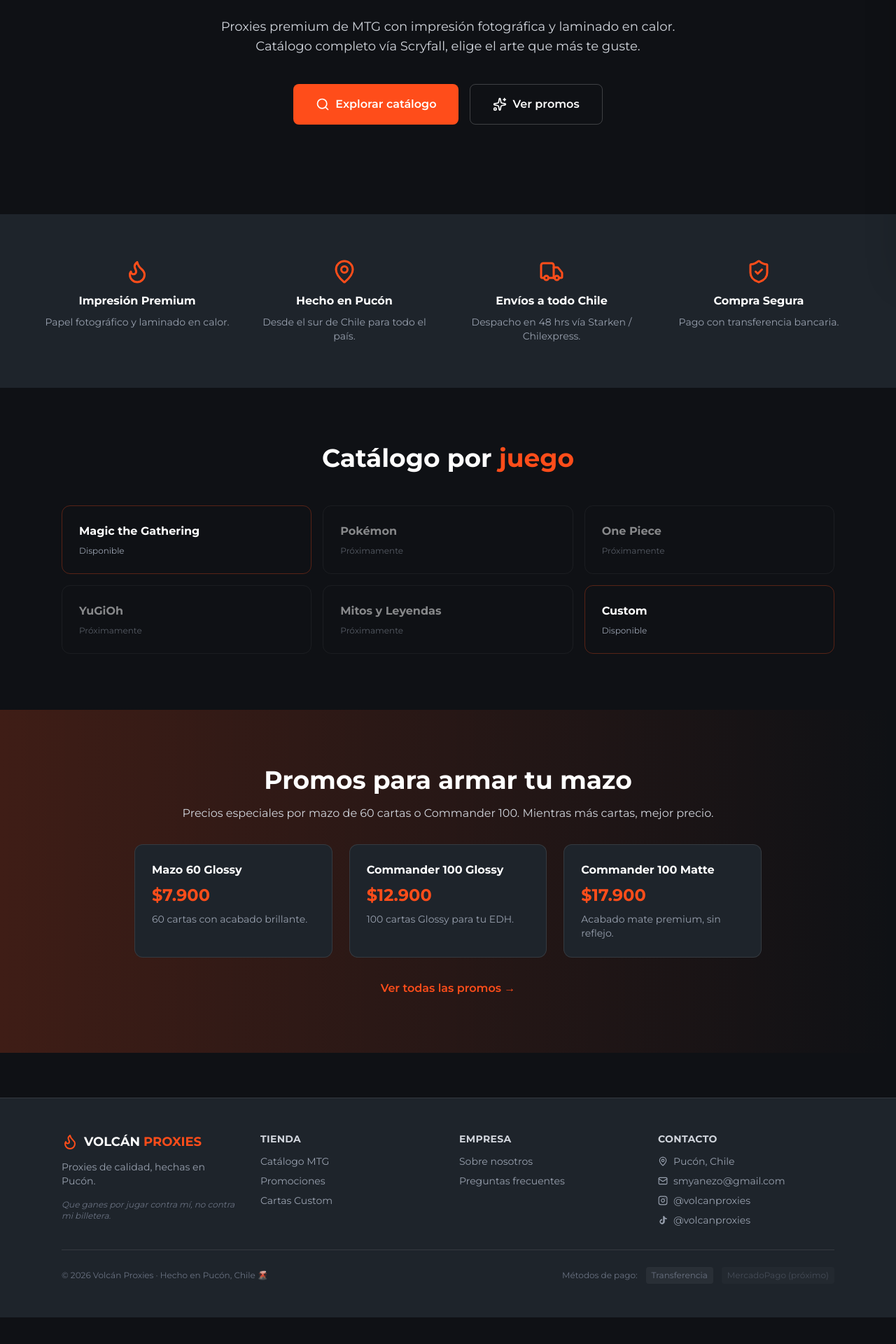
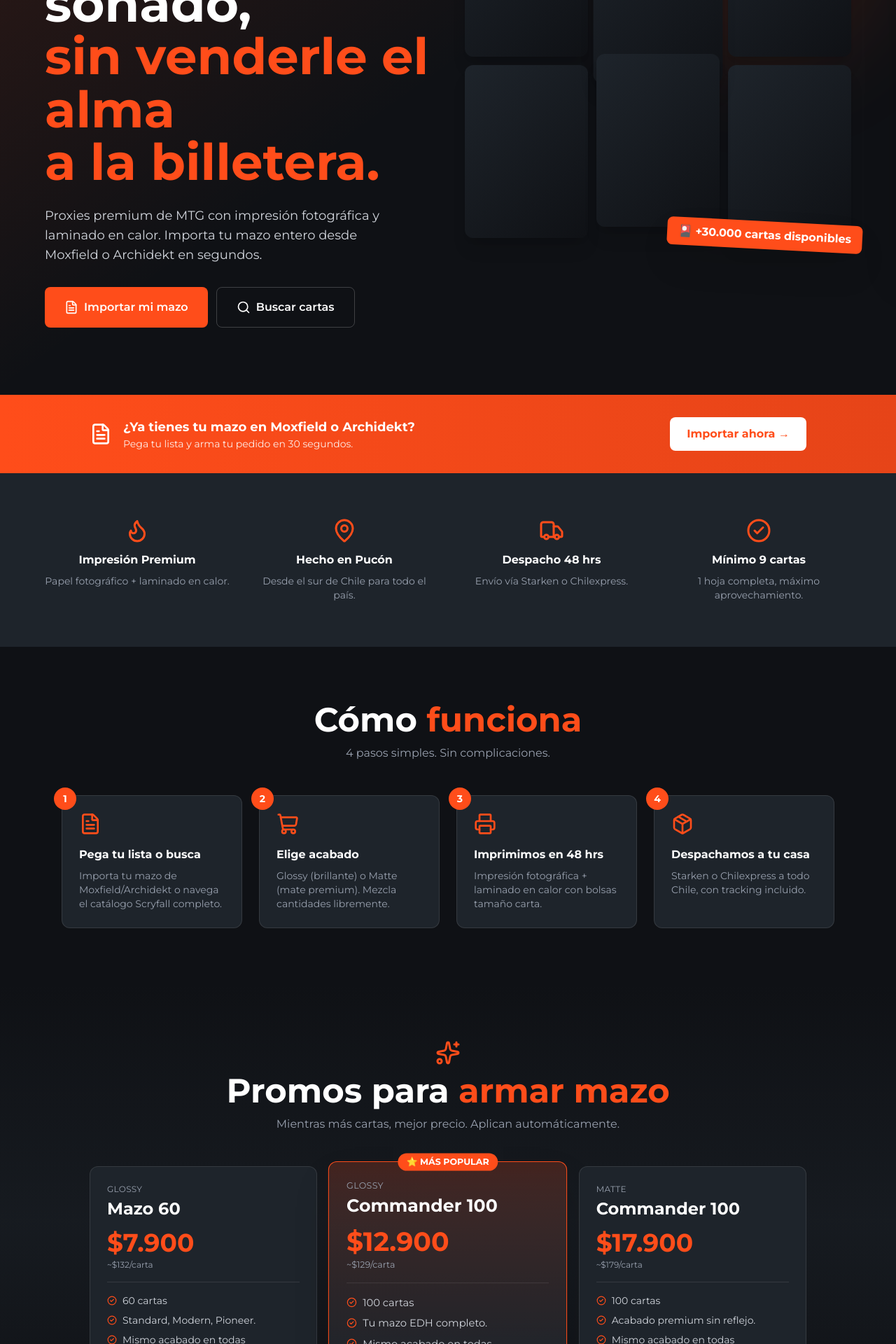
Before and after one commit to Boffo90/volcan-proxies, a Next.js app: page / in a window 1280 px wide. Shown: the part 420-2340 px from the top of the page at 70% size. Before the commit the page ends 2302 px from the top, so only its background shows below. Built offline with nearby package versions, Linux system fonts and the light colour scheme; no server answers.

Commit message:
Landing 2.0 + minimo 9 cartas

```diff
--- a/app/api/pedido/route.ts
+++ b/app/api/pedido/route.ts
@@ -46,8 +46,20 @@ export async function POST(req: Request) {
 	};
 
 	if (!nombre || !email || !direccion || !comuna || !items?.length) {
-  	return NextResponse.json({ error: "Datos incompletos" }, { status: 400 });
-	}
+  return NextResponse.json({ error: "Datos incompletos" }, { status: 400 });
+}
+
+const totalQty = items.reduce(
+  (s: number, i: { quantity: number }) => s + i.quantity,
+  0
+);
+if (totalQty < 9) {
+  return NextResponse.json(
+	{ error: "Pedido mínimo: 9 cartas" },
+	{ status: 400 }
+  );
+}
+
 
 	const sb = supabaseAdmin();
 
--- a/app/page.tsx
+++ b/app/page.tsx
@@ -1,34 +1,40 @@
 "use client";
 
+import { useEffect, useState } from "react";
 import { useRouter } from "next/navigation";
 import {
   Flame,
   Truck,
-  ShieldCheck,
   MapPin,
   Search,
   Sparkles,
+  FileText,
+  Printer,
+  Package,
+  CheckCircle2,
+  ShoppingCart,
 } from "lucide-react";
 import NavBar from "@/components/NavBar";
 import Footer from "@/components/Footer";
+import {
+  getRandomCards,
+  getCardImage,
+  type ScryfallCard,
+} from "@/lib/scryfall";
 
 export default function Home() {
   const router = useRouter();
+  const [showcase, setShowcase] = useState<ScryfallCard[]>([]);
 
-  const categorias = [
-	{ name: "Magic the Gathering", available: true, slug: "catalogo" },
-	{ name: "Pokémon", available: false, slug: "pokemon" },
-	{ name: "One Piece", available: false, slug: "onepiece" },
-	{ name: "YuGiOh", available: false, slug: "yugioh" },
-	{ name: "Mitos y Leyendas", available: false, slug: "myl" },
-	{ name: "Custom", available: true, slug: "custom" },
-  ];
+  useEffect(() => {
+	getRandomCards(6).then((cards) => setShowcase(cards));
+  }, []);
 
   const features = [
 	{
   	icon: Flame,
   	title: "Impresión Premium",
-  	desc: "Papel fotográfico y laminado en calor.",
+  	desc: "Papel fotográfico + laminado en calor.",
 	},
 	{
   	icon: MapPin,
@@ -37,69 +43,171 @@ export default function Home() {
 	},
 	{
   	icon: Truck,
-  	title: "Envíos a todo Chile",
-  	desc: "Despacho en 48 hrs vía Starken / Chilexpress.",
+  	title: "Despacho 48 hrs",
+  	desc: "Envío vía Starken o Chilexpress.",
 	},
 	{
-  	icon: ShieldCheck,
-  	title: "Compra Segura",
-  	desc: "Pago con transferencia bancaria.",
+  	icon: CheckCircle2,
+  	title: "Mínimo 9 cartas",
+  	desc: "1 hoja completa, máximo aprovechamiento.",
+	},
+  ];
+
+  const pasos = [
+	{
+  	icon: FileText,
+  	title: "Pega tu lista o busca",
+  	desc: "Importa tu mazo de Moxfield/Archidekt o navega el catálogo Scryfall completo.",
+	},
+	{
+  	icon: ShoppingCart,
+  	title: "Elige acabado",
+  	desc: "Glossy (brillante) o Matte (mate premium). Mezcla cantidades libremente.",
+	},
+	{
+  	icon: Printer,
+  	title: "Imprimimos en 48 hrs",
+  	desc: "Impresión fotográfica + laminado en calor con bolsas tamaño carta.",
+	},
+	{
+  	icon: Package,
+  	title: "Despachamos a tu casa",
+  	desc: "Starken o Chilexpress a todo Chile, con tracking incluido.",
 	},
   ];
 
   const promos = [
 	{
-  	name: "Mazo 60 Glossy",
+  	name: "Mazo 60",
+  	subtitle: "Glossy",
   	price: "$7.900",
-  	desc: "60 cartas con acabado brillante.",
+  	desc: "Standard, Modern, Pioneer.",
+  	qty: "60 cartas",
+  	perCard: "~$132/carta",
 	},
 	{
-  	name: "Commander 100 Glossy",
+  	name: "Commander 100",
+  	subtitle: "Glossy",
   	price: "$12.900",
-  	desc: "100 cartas Glossy para tu EDH.",
+  	desc: "Tu mazo EDH completo.",
+  	qty: "100 cartas",
+  	perCard: "~$129/carta",
+  	featured: true,
 	},
 	{
-  	name: "Commander 100 Matte",
+  	name: "Commander 100",
+  	subtitle: "Matte",
   	price: "$17.900",
-  	desc: "Acabado mate premium, sin reflejo.",
+  	desc: "Acabado premium sin reflejo.",
+  	qty: "100 cartas",
+  	perCard: "~$179/carta",
 	},
   ];
+
+  const placeholderGradient =
+	"linear-gradient(135deg, #1E242B 0%, #0F1115 100%)";
 
   return (
 	<main className="min-h-screen bg-[#0F1115] text-white">
   	<NavBar />
 
   	{/* HERO */}
-  	<section className="relative px-6 py-20 md:py-32 text-center overflow-hidden">
-    	<div className="absolute inset-0 bg-gradient-to-b from-[#FF4D1A]/10 via-transparent to-transparent" />
-    	<div className="relative z-10 max-w-4xl mx-auto">
+  	<section className="relative px-6 pt-16 pb-24 overflow-hidden">
+    	<div className="absolute inset-0 bg-gradient-to-br from-[#FF4D1A]/15 via-transparent to-transparent" />
+    	<div className="absolute top-20 right-0 w-96 h-96 bg-[#FF4D1A]/10 rounded-full blur-3xl" />
+
+    	<div className="relative z-10 max-w-6xl mx-auto grid lg:grid-cols-2 gap-12 items-center">
+      	<div>
+        	<div
+          	className="w-28 h-28 mb-6 bg-center bg-contain bg-no-repeat"
+          	style={{ backgroundImage: "url(/logo.png)" }}
+          	role="img"
+          	aria-label="Volcán Proxies"
+        	/>
+
         	<span className="inline-block bg-[#FF4D1A]/20 text-[#FF4D1A] px-3 py-1 rounded-full text-xs font-semibold mb-6">
           	🌋 Hecho en Pucón · Envíos a todo Chile
         	</span>
-      	<h1 className="text-5xl md:text-7xl font-bold mb-6 leading-tight">
-        	No es solo una carta.
+        	<h1 className="text-5xl md:text-6xl lg:text-7xl font-bold mb-6 leading-[1.05]">
+          	Tu mazo soñado,
           	<br />
-        	<span className="text-[#FF4D1A]">Es tu próxima jugada.</span>
+          	<span className="text-[#FF4D1A]">sin venderle el alma</span>
+          	<br />
+          	<span className="text-[#FF4D1A]">a la billetera.</span>
         	</h1>
-      	<p className="text-lg text-gray-300 mb-10 max-w-2xl mx-auto">
+        	<p className="text-lg text-gray-300 mb-8 max-w-lg">
           	Proxies premium de MTG con impresión fotográfica y laminado en
-        	calor. Catálogo completo vía Scryfall, elige el arte que más te
-        	guste.
+          	calor. Importa tu mazo entero desde Moxfield o Archidekt en
+          	segundos.
         	</p>
-      	<div className="flex flex-col md:flex-row gap-4 justify-center">
+        	<div className="flex flex-col sm:flex-row gap-3">
+          	<button
+            	onClick={() => router.push("/importar")}
+            	className="bg-[#FF4D1A] hover:bg-[#e64418] px-7 py-4 rounded-lg font-semibold transition flex items-center justify-center gap-2"
+          	>
+            	<FileText size={20} /> Importar mi mazo
+          	</button>
           	<button
             	onClick={() => router.push("/catalogo")}
-          	className="bg-[#FF4D1A] hover:bg-[#e64418] px-8 py-4 rounded-lg font-semibold transition flex items-center justify-center gap-2"
+            	className="border border-white/20 hover:bg-white/5 px-7 py-4 rounded-lg font-semibold transition flex items-center justify-center gap-2"
           	>
-          	<Search size={20} /> Explorar catálogo
-        	</button>
-        	<button
-          	onClick={() => router.push("/promos")}
-          	className="border border-white/20 hover:bg-white/5 px-8 py-4 rounded-lg font-semibold transition flex items-center justify-center gap-2"
-        	>
-          	<Sparkles size={20} /> Ver promos
+            	<Search size={20} /> Buscar cartas
           	</button>
         	</div>
+      	</div>
+
+      	<div className="relative hidden lg:block">
+        	<div className="grid grid-cols-3 gap-3">
+          	{Array.from({ length: 6 }).map((_, idx) => {
+            	const card = showcase[idx];
+            	const bgStyle = card
+              	? {
+                  	backgroundImage: `url(${getCardImage(card, "normal")})`,
+                	}
+              	: { background: placeholderGradient };
+            	return (
+              	<div
+                	key={idx}
+                	className={
+                  	"aspect-[5/7] rounded-xl bg-center bg-cover bg-no-repeat shadow-xl transform transition " +
+                  	(idx === 1
+                    	? "translate-y-8 scale-105"
+                    	: idx === 4
+                    	? "-translate-y-4"
+                    	: "")
+                	}
+                	style={bgStyle}
+              	/>
+            	);
+          	})}
+        	</div>
+        	<div className="absolute -bottom-4 -right-4 bg-[#FF4D1A] text-white px-4 py-2 rounded-lg font-bold shadow-2xl rotate-3">
+          	🎴 +30.000 cartas disponibles
+        	</div>
+      	</div>
+    	</div>
+  	</section>
+
+  	{/* BANNER IMPORTADOR */}
+  	<section className="px-6 py-8 bg-gradient-to-r from-[#FF4D1A] to-[#e64418]">
+    	<div className="max-w-5xl mx-auto flex flex-col md:flex-row items-center justify-between gap-4">
+      	<div className="flex items-center gap-4">
+        	<FileText size={32} className="text-white flex-shrink-0" />
+        	<div>
+          	<h3 className="font-bold text-lg">
+            	¿Ya tienes tu mazo en Moxfield o Archidekt?
+          	</h3>
+          	<p className="text-sm text-white/90">
+            	Pega tu lista y arma tu pedido en 30 segundos.
+          	</p>
+        	</div>
+      	</div>
+      	<button
+        	onClick={() => router.push("/importar")}
+        	className="bg-white text-[#FF4D1A] px-6 py-3 rounded-lg font-bold hover:bg-gray-100 transition whitespace-nowrap"
+      	>
+        	Importar ahora →
+      	</button>
     	</div>
   	</section>
 
@@ -116,71 +224,170 @@ export default function Home() {
     	</div>
   	</section>
 
-  	{/* CATEGORÍAS */}
+  	{/* CÓMO FUNCIONA */}
   	<section className="px-6 py-20 max-w-6xl mx-auto">
-    	<h2 className="text-3xl md:text-4xl font-bold text-center mb-12">
-      	Catálogo por <span className="text-[#FF4D1A]">juego</span>
+    	<div className="text-center mb-12">
+      	<h2 className="text-3xl md:text-5xl font-bold mb-3">
+        	Cómo <span className="text-[#FF4D1A]">funciona</span>
       	</h2>
-    	<div className="grid grid-cols-2 md:grid-cols-3 gap-4">
-      	{categorias.map((cat) => {
-        	const baseClass =
-          	"p-6 rounded-xl border transition text-left " +
-          	(cat.available
-            	? "border-[#FF4D1A]/30 hover:border-[#FF4D1A] hover:bg-[#FF4D1A]/5 cursor-pointer"
-            	: "border-white/10 opacity-50 cursor-not-allowed");
+      	<p className="text-gray-400">4 pasos simples. Sin complicaciones.</p>
+    	</div>
 
-        	if (cat.available) {
+    	<div className="grid md:grid-cols-2 lg:grid-cols-4 gap-6">
+      	{pasos.map((paso, idx) => {
+        	const Icon = paso.icon;
         	return (
-            	<button
-              	key={cat.slug}
-              	onClick={() => router.push("/" + cat.slug)}
-              	className={baseClass}
+          	<div
+            	key={paso.title}
+            	className="relative bg-[#1E242B] p-6 rounded-xl border border-white/10 hover:border-[#FF4D1A]/50 transition"
           	>
-              	<h3 className="font-bold">{cat.name}</h3>
-              	<p className="text-xs text-gray-400 mt-2">Disponible</p>
-            	</button>
-          	);
-        	}
-        	return (
-          	<div key={cat.slug} className={baseClass}>
-            	<h3 className="font-bold">{cat.name}</h3>
-            	<p className="text-xs text-gray-400 mt-2">Próximamente</p>
+            	<div className="absolute -top-3 -left-3 bg-[#FF4D1A] text-white w-8 h-8 rounded-full flex items-center justify-center font-bold text-sm">
+              	{idx + 1}
+            	</div>
+            	<Icon className="text-[#FF4D1A] mb-4" size={32} />
+            	<h3 className="font-bold mb-2">{paso.title}</h3>
+            	<p className="text-sm text-gray-400">{paso.desc}</p>
           	</div>
         	);
       	})}
     	</div>
   	</section>
 
-  	{/* CTA PROMOS */}
-  	<section className="px-6 py-20 bg-gradient-to-r from-[#FF4D1A]/20 to-transparent">
-    	<div className="max-w-4xl mx-auto text-center">
-      	<h2 className="text-3xl md:text-4xl font-bold mb-4">
-        	Promos para armar tu mazo
+  	{/* PROMOS */}
+  	<section className="px-6 py-20 bg-gradient-to-b from-transparent via-[#1E242B]/50 to-transparent">
+    	<div className="max-w-5xl mx-auto">
+      	<div className="text-center mb-12">
+        	<Sparkles className="mx-auto text-[#FF4D1A] mb-3" size={36} />
+        	<h2 className="text-3xl md:text-5xl font-bold mb-3">
+          	Promos para <span className="text-[#FF4D1A]">armar mazo</span>
         	</h2>
-      	<p className="text-gray-300 mb-8">
-        	Precios especiales por mazo de 60 cartas o Commander 100. Mientras
-        	más cartas, mejor precio.
+        	<p className="text-gray-400">
+          	Mientras más cartas, mejor precio. Aplican automáticamente.
         	</p>
-      	<div className="grid md:grid-cols-3 gap-6 text-left mb-8">
+      	</div>
+
+      	<div className="grid md:grid-cols-3 gap-6 mb-8">
         	{promos.map((p) => (
           	<div
-            	key={p.name}
-            	className="bg-[#1E242B] p-6 rounded-xl border border-white/10"
+            	key={p.name + p.subtitle}
+            	className={
+              	"p-6 rounded-xl border transition relative " +
+              	(p.featured
+                	? "bg-gradient-to-b from-[#FF4D1A]/20 to-[#1E242B] border-[#FF4D1A] scale-105 shadow-2xl"
+                	: "bg-[#1E242B] border-white/10")
+            	}
           	>
-            	<h3 className="font-bold mb-2">{p.name}</h3>
-            	<p className="text-2xl font-bold text-[#FF4D1A] mb-2">
+            	{p.featured && (
+              	<span className="absolute -top-3 left-1/2 -translate-x-1/2 bg-[#FF4D1A] text-white text-xs font-bold px-3 py-1 rounded-full whitespace-nowrap">
+                	⭐ MÁS POPULAR
+              	</span>
+            	)}
+            	<p className="text-xs text-gray-400 uppercase tracking-wide">
+              	{p.subtitle}
+            	</p>
+            	<h3 className="font-bold text-2xl mt-1 mb-3">{p.name}</h3>
+            	<p className="text-4xl font-bold text-[#FF4D1A] mb-1">
               	{p.price}
             	</p>
-            	<p className="text-sm text-gray-400">{p.desc}</p>
+            	<p className="text-xs text-gray-400 mb-4">{p.perCard}</p>
+            	<div className="border-t border-white/10 pt-4 space-y-2 text-sm text-gray-300">
+              	<p className="flex items-center gap-2">
+                	<CheckCircle2 size={14} className="text-[#FF4D1A]" />{" "}
+                	{p.qty}
+              	</p>
+              	<p className="flex items-center gap-2">
+                	<CheckCircle2 size={14} className="text-[#FF4D1A]" />{" "}
+                	{p.desc}
+              	</p>
+              	<p className="flex items-center gap-2">
+                	<CheckCircle2 size={14} className="text-[#FF4D1A]" />{" "}
+                	Mismo acabado en todas
+              	</p>
+            	</div>
           	</div>
         	))}
       	</div>
+
+      	<div className="text-center">
         	<button
           	onClick={() => router.push("/promos")}
           	className="text-[#FF4D1A] hover:underline font-semibold"
         	>
-        	Ver todas las promos →
+          	Ver detalle de promos →
         	</button>
+      	</div>
+    	</div>
+  	</section>
+
+  	{/* CATÁLOGO TEASER */}
+  	<section className="px-6 py-20 max-w-6xl mx-auto">
+    	<div className="text-center mb-12">
+      	<h2 className="text-3xl md:text-5xl font-bold mb-3">
+        	Catálogo <span className="text-[#FF4D1A]">completo</span>
+      	</h2>
+      	<p className="text-gray-400 mb-2">
+        	Catálogo vía Scryfall — todas las cartas, todos los sets, todos los
+        	artes alternativos.
+      	</p>
+    	</div>
+
+    	<div className="grid grid-cols-3 md:grid-cols-6 gap-3 mb-8">
+      	{Array.from({ length: 6 }).map((_, idx) => {
+        	const card = showcase[idx];
+        	const bgStyle = card
+          	? { backgroundImage: `url(${getCardImage(card, "normal")})` }
+          	: { background: placeholderGradient };
+        	return (
+          	<div
+            	key={idx}
+            	className="aspect-[5/7] rounded-lg bg-center bg-cover bg-no-repeat hover:scale-105 transition cursor-pointer shadow-lg"
+            	style={bgStyle}
+            	onClick={() => router.push("/catalogo")}
+          	/>
+        	);
+      	})}
+    	</div>
+
+    	<div className="text-center">
+      	<button
+        	onClick={() => router.push("/catalogo")}
+        	className="bg-[#FF4D1A] hover:bg-[#e64418] px-7 py-3.5 rounded-lg font-semibold transition inline-flex items-center gap-2"
+      	>
+        	<Search size={18} /> Explorar catálogo
+      	</button>
+    	</div>
+  	</section>
+
+  	{/* CTA FINAL */}
+  	<section className="px-6 py-20 bg-gradient-to-r from-[#FF4D1A]/20 via-transparent to-[#FF4D1A]/10">
+    	<div className="max-w-3xl mx-auto text-center">
+      	<div
+        	className="w-20 h-20 mx-auto mb-4 bg-center bg-contain bg-no-repeat"
+        	style={{ backgroundImage: "url(/logo.png)" }}
+        	role="img"
+        	aria-label="Volcán Proxies"
+      	/>
+      	<h2 className="text-3xl md:text-5xl font-bold mb-4">
+        	¿Listo para armar tu próximo mazo?
+      	</h2>
+      	<p className="text-gray-300 mb-8 text-lg">
+        	Importa tu lista o navega el catálogo. Pedido mínimo: 9 cartas (1
+        	hoja completa).
+      	</p>
+      	<div className="flex flex-col sm:flex-row gap-3 justify-center">
+        	<button
+          	onClick={() => router.push("/importar")}
+          	className="bg-[#FF4D1A] hover:bg-[#e64418] px-7 py-4 rounded-lg font-semibold transition flex items-center justify-center gap-2"
+        	>
+          	<FileText size={20} /> Importar mi mazo
+        	</button>
+        	<button
+          	onClick={() => router.push("/catalogo")}
+          	className="border border-white/20 hover:bg-white/5 px-7 py-4 rounded-lg font-semibold transition flex items-center justify-center gap-2"
+        	>
+          	<Search size={20} /> Buscar cartas
+          	</button>
+      	</div>
     	</div>
   	</section>
 
--- a/components/NavBar.tsx
+++ b/components/NavBar.tsx
@@ -2,7 +2,7 @@
 
 import { useState, useEffect, useRef } from "react";
 import { useRouter } from "next/navigation";
-import { Flame, Search, ShoppingCart, Menu, X } from "lucide-react";
+import { Search, ShoppingCart, Menu, X, Flame } from "lucide-react";
 import { autocomplete } from "@/lib/scryfall";
 import { getCart } from "@/lib/cart";
 import CartDrawer from "@/components/CartDrawer";
@@ -20,7 +20,6 @@ export default function NavBar() {
   const containerRef = useRef<HTMLDivElement>(null);
   const itemsRef = useRef<Array<HTMLButtonElement | null>>([]);
 
-  // Cart count
   useEffect(() => {
 	const updateCount = () => {
   	const cart = getCart();
@@ -31,7 +30,6 @@ export default function NavBar() {
 	return () => window.removeEventListener("cart-updated", updateCount);
   }, []);
 
-  // Autocomplete con debounce
   useEffect(() => {
 	if (debounceRef.current) clearTimeout(debounceRef.current);
 	if (!query.trim() || query.length < 2) {
@@ -46,7 +44,6 @@ export default function NavBar() {
 	}, 200);
   }, [query]);
 
-  // Cerrar dropdown al click fuera
   useEffect(() => {
 	const handler = (e: MouseEvent) => {
   	if (
@@ -61,12 +58,9 @@ export default function NavBar() {
 	return () => document.removeEventListener("mousedown", handler);
   }, []);
 
-  // Auto-scroll a la sugerencia activa
   useEffect(() => {
 	if (activeIdx >= 0 && itemsRef.current[activeIdx]) {
-  	itemsRef.current[activeIdx]?.scrollIntoView({
-    	block: "nearest",
-  	});
+  	itemsRef.current[activeIdx]?.scrollIntoView({ block: "nearest" });
 	}
   }, [activeIdx]);
 
@@ -88,7 +82,6 @@ export default function NavBar() {
 
   const handleKeyDown = (e: React.KeyboardEvent<HTMLInputElement>) => {
 	if (!showSuggestions || suggestions.length === 0) return;
-
 	if (e.key === "ArrowDown") {
   	e.preventDefault();
   	setActiveIdx((prev) => (prev + 1) % suggestions.length);
@@ -110,7 +103,7 @@ export default function NavBar() {
 
   const navLinks = [
 	{ slug: "catalogo", label: "Catálogo" },
-	{ slug: "importar", label: "Importar Lista" },
+	{ slug: "importar", label: "Importar lista" },
 	{ slug: "promos", label: "Promos" },
 	{ slug: "custom", label: "Custom" },
 	{ slug: "nosotros", label: "Nosotros" },
--- a/lib/pricing.ts
+++ b/lib/pricing.ts
@@ -21,6 +21,9 @@ export const PRECIOS_DEFAULT: Precios = {
 };
 
 export const PRICES = PRECIOS_DEFAULT;
+
+// Mínimo de cartas por pedido (1 hoja de papel = 9 cartas)
+export const MIN_CARDS = 9;
 
 let cachedPrecios: Precios | null = null;
 let cachedAt = 0;
```
Also changed, not shown: app/carrito/page.tsx (+31 -6 lines), public/logo.png (added). Lines whose indentation alone changed are shown as unchanged.
